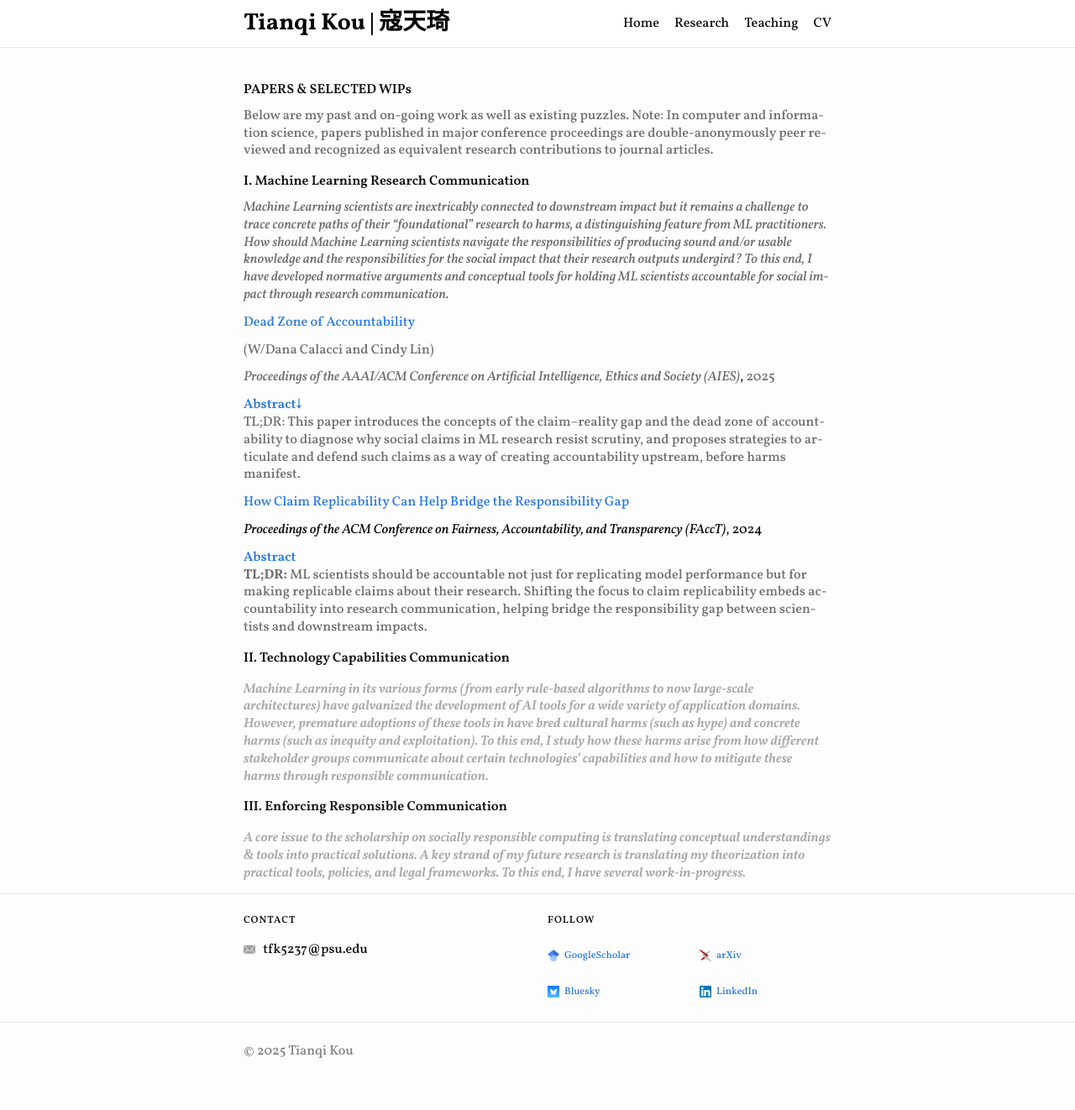
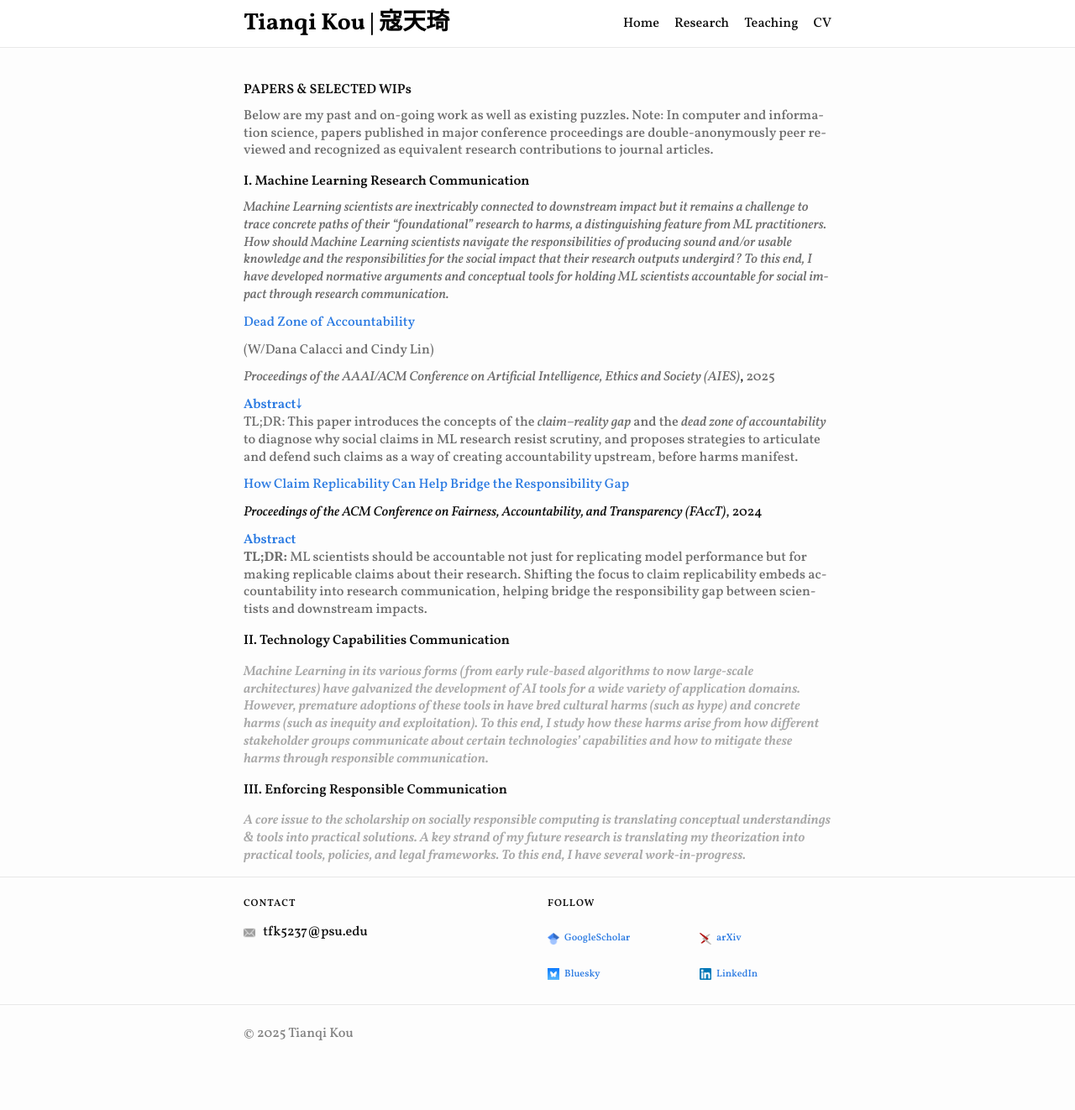
Before and after one commit to koutianqi/koutianqi.github.io, a Jekyll site: the page built from pages/research.markdown, in a window 1280 px wide. Shown: the whole page at 84% size. Built offline with Jekyll 4.4.1, drawn with Linux system fonts in a browser that asks for light colours.

Commit message:
Update research.markdown

```diff
--- a/pages/research.markdown
+++ b/pages/research.markdown
@@ -19,7 +19,7 @@ _<span style="color: #6e6e6e;">Proceedings of the AAAI/ACM Conference on Artific
   <p><span style="color: #6e6e6e;">Many Machine Learning research studies use language that describes potential social benefits or technical affordances of new methods and technologies. Such language, which we call “social claims”, can help garner substantial resources and influence for those involved in ML research and technology production. However, there exists a gap between social claims and reality (the claim–reality gap): ML methods often fail to deliver the claimed functionality or social impacts. This paper investigates the claim–reality gap and makes a normative argument for developing accountability mechanisms for it. In making the argument, we make three contributions. First, we show why the symptom—absence of social claim accountability—is problematic. Second, we coin dead zone of accountability—a lens that scholars and practitioners can use to identify opportunities for new forms of accountability. We apply this lens to the claim–reality gap and provide a diagnosis by identifying cognitive and structural resistances to accountability in the claim–reality gap. Finally, we offer a prescription—two potential collaborative research agendas that can help create the conditions for social claim accountability.</span></p>
 </details>
 
-<span style="color: #6e6e6e;">TL;DR: This paper introduces the concepts of the claim–reality gap and the dead zone of accountability to diagnose why social claims in ML research resist scrutiny, and proposes strategies to articulate and defend such claims as a way of creating accountability upstream, before harms manifest.</span>
+<span style="color: #6e6e6e;">TL;DR: This paper introduces the concepts of the _claim–reality gap_ and the _dead zone of accountability_ to diagnose why social claims in ML research resist scrutiny, and proposes strategies to articulate and defend such claims as a way of creating accountability upstream, before harms manifest.</span>
 
 
 [How Claim Replicability Can Help Bridge the Responsibility Gap](https://dl.acm.org/doi/10.1145/3630106.3658951)
```
